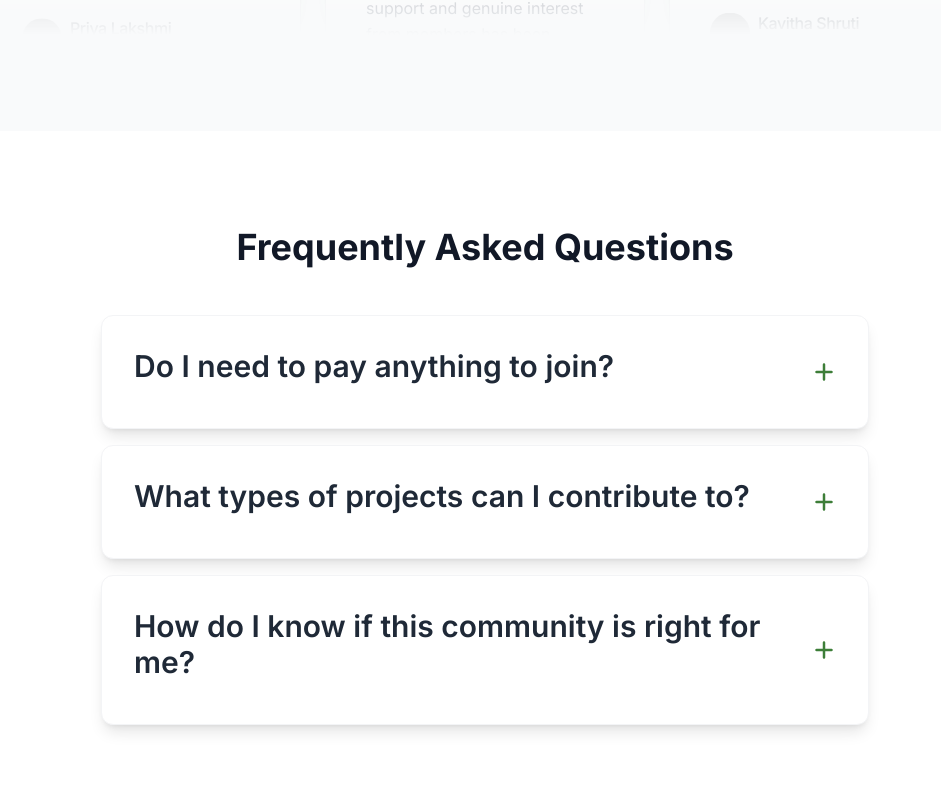
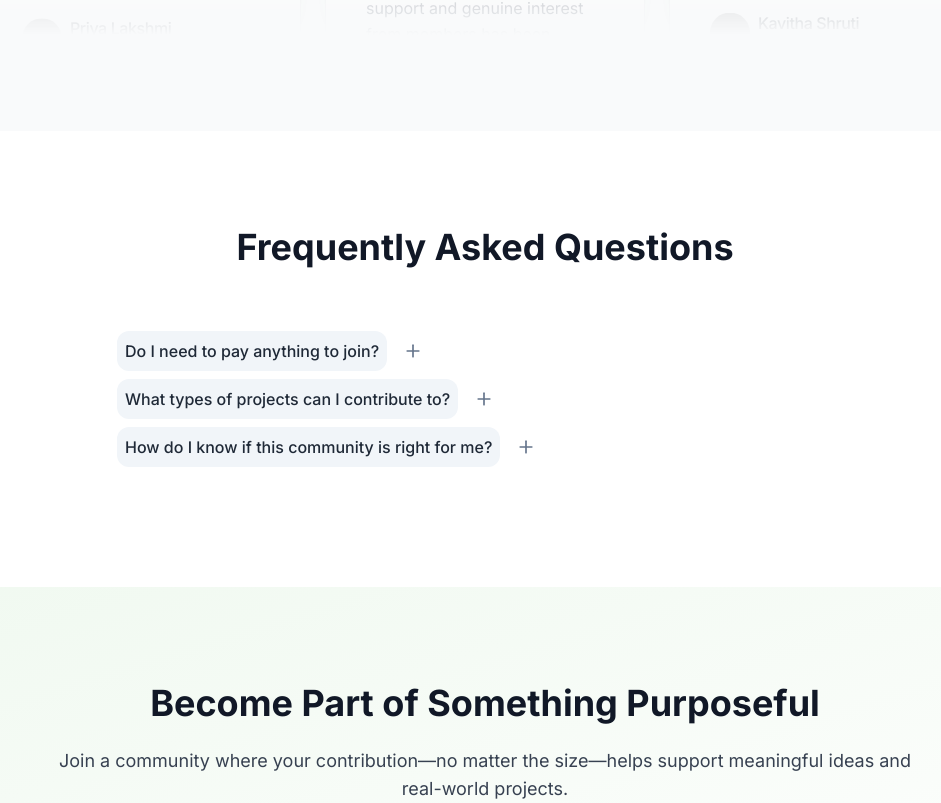
Before and after one commit to bala290498/creative-community, a Next.js app: page / in a window 1280 px wide. Shown: the part 7157-7960 px from the top of the page, without its empty margins (155-1096 px from the left). Built offline with nearby package versions, Linux system fonts and the light colour scheme; grey boxes are pictures that could not be loaded.

Commit message:
Replace FAQ component with FaqAccordion using Radix UI and Framer Motion

```diff
--- a/app/globals.css
+++ b/app/globals.css
@@ -8,6 +8,9 @@
     --card: 0 0% 100%;
     --card-foreground: 222.2 84% 4.9%;
     --muted-foreground: 215.4 16.3% 46.9%;
+    --primary: 142 71% 45%;
+    --primary-foreground: 0 0% 100%;
+    --muted: 210 40% 96.1%;
   }
 
   html {
@@ -66,6 +69,22 @@
 
   .text-muted-foreground {
     color: hsl(var(--muted-foreground));
+  }
+
+  .bg-primary {
+    background-color: hsl(var(--primary));
+  }
+
+  .text-primary {
+    color: hsl(var(--primary));
+  }
+
+  .text-primary-foreground {
+    color: hsl(var(--primary-foreground));
+  }
+
+  .bg-muted {
+    background-color: hsl(var(--muted));
   }
 }
 
--- a/components/HomePage.tsx
+++ b/components/HomePage.tsx
@@ -2,7 +2,7 @@ import Link from 'next/link'
 import TextType from './TextType'
 import Testimonials from './Testimonials'
 import { ShuffleHero } from './ui/shuffle-grid'
-import FAQ from './FAQ'
+import { FaqAccordion } from './ui/faq-accordion'
 import { Search, Handshake, Sparkles, FileText, Check } from 'lucide-react'
 import { WarpBackground } from './ui/warp-background'
 import { Card, CardContent, CardDescription, CardTitle } from './ui/card'
@@ -375,7 +375,38 @@ export default function HomePage() {
       <Testimonials />
 
       {/* 12. FAQ */}
-      <FAQ />
+      <section className="section-padding bg-white">
+        <div className="container-custom">
+          <div className="text-center mb-12">
+            <h2 className="heading-secondary mb-6">Frequently Asked Questions</h2>
+          </div>
+
+          <div className="max-w-3xl mx-auto">
+            <FaqAccordion
+              data={[
+                {
+                  id: 1,
+                  question: 'Do I need to pay anything to join?',
+                  answer: 'No. Membership is completely free. We do not charge fees or require financial commitments.',
+                },
+                {
+                  id: 2,
+                  question: 'What types of projects can I contribute to?',
+                  answer: 'You can participate in community-owned initiatives, member-led in-house projects, or collaborations with trusted partners.',
+                },
+                {
+                  id: 3,
+                  question: 'How do I know if this community is right for me?',
+                  answer: 'If you value ethical collaboration, transparency, and meaningful work without financial pressure, you\'ll feel at home here.',
+                },
+              ]}
+              timestamp=""
+              questionClassName="text-gray-800"
+              answerClassName="bg-secondary-500 text-white"
+            />
+          </div>
+        </div>
+      </section>
 
       {/* 13. Final Call-to-Action Section */}
       <section className="section-padding bg-gradient-to-br from-secondary-50 to-white">
--- /dev/null
+++ b/components/ui/faq-accordion.tsx
@@ -0,0 +1,154 @@
+"use client";
+
+import * as React from "react";
+
+import { motion } from "framer-motion";
+
+import * as Accordion from "@radix-ui/react-accordion";
+
+import { Minus, Plus } from "lucide-react";
+
+import { cn } from "@/lib/utils";
+
+
+
+interface FAQItem {
+  id: number;
+  question: string;
+  answer: string;
+  icon?: string;
+  iconPosition?: "left" | "right";
+}
+
+
+
+interface FaqAccordionProps {
+  data: FAQItem[];
+  className?: string;
+  timestamp?: string;
+  questionClassName?: string;
+  answerClassName?: string;
+}
+
+
+
+export function FaqAccordion({
+  data,
+  className,
+  timestamp = "Every day, 9:01 AM",
+  questionClassName,
+  answerClassName,
+}: FaqAccordionProps) {
+  const [openItem, setOpenItem] = React.useState<string | null>(null);
+
+
+
+  return (
+    <div className={cn("p-4", className)}>
+      {timestamp && (
+        <div className="mb-4 text-sm text-muted-foreground">{timestamp}</div>
+      )}
+
+
+
+      <Accordion.Root
+        type="single"
+        collapsible
+        value={openItem || ""}
+        onValueChange={(value) => setOpenItem(value)}
+      >
+        {data.map((item) => (
+          <Accordion.Item
+            value={item.id.toString()}
+            key={item.id}
+            className="mb-2"
+          >
+            <Accordion.Header>
+              <Accordion.Trigger className="flex w-full items-center justify-start gap-x-4">
+                <div
+                  className={cn(
+                    "relative flex items-center space-x-2 rounded-xl p-2 transition-colors",
+                    openItem === item.id.toString()
+                      ? "text-primary"
+                      : "bg-muted",
+                    questionClassName
+                  )}
+                  style={
+                    openItem === item.id.toString()
+                      ? { backgroundColor: "hsl(var(--primary) / 0.2)" }
+                      : {}
+                  }
+                  onMouseEnter={(e) => {
+                    if (openItem !== item.id.toString()) {
+                      e.currentTarget.style.backgroundColor = "hsl(var(--primary) / 0.1)";
+                    }
+                  }}
+                  onMouseLeave={(e) => {
+                    if (openItem !== item.id.toString()) {
+                      e.currentTarget.style.backgroundColor = "";
+                    }
+                  }}
+                >
+                  {item.icon && (
+                    <span
+                      className={cn(
+                        "absolute bottom-6",
+                        item.iconPosition === "right" ? "right-0" : "left-0"
+                      )}
+                      style={{
+                        transform: item.iconPosition === "right"
+                          ? "rotate(7deg)"
+                          : "rotate(-4deg)",
+                      }}
+                    >
+                      {item.icon}
+                    </span>
+                  )}
+                  <span className="font-medium">{item.question}</span>
+                </div>
+
+
+
+                <span
+                  className={cn(
+                    "text-muted-foreground",
+                    openItem === item.id.toString() && "text-primary"
+                  )}
+                >
+                  {openItem === item.id.toString() ? (
+                    <Minus className="h-5 w-5" />
+                  ) : (
+                    <Plus className="h-5 w-5" />
+                  )}
+                </span>
+              </Accordion.Trigger>
+            </Accordion.Header>
+            <Accordion.Content asChild forceMount>
+              <motion.div
+                initial="collapsed"
+                animate={openItem === item.id.toString() ? "open" : "collapsed"}
+                variants={{
+                  open: { opacity: 1, height: "auto" },
+                  collapsed: { opacity: 0, height: 0 },
+                }}
+                transition={{ duration: 0.4 }}
+                className="overflow-hidden"
+              >
+                <div className="ml-7 mt-1 md:ml-16">
+                  <div
+                    className={cn(
+                      "relative max-w-xs rounded-2xl bg-primary px-4 py-2 text-primary-foreground",
+                      answerClassName
+                    )}
+                  >
+                    {item.answer}
+                  </div>
+                </div>
+              </motion.div>
+            </Accordion.Content>
+          </Accordion.Item>
+        ))}
+      </Accordion.Root>
+    </div>
+  );
+}
--- a/package.json
+++ b/package.json
@@ -9,7 +9,9 @@
     "lint": "next lint"
   },
   "dependencies": {
+    "@radix-ui/react-accordion": "^1.2.12",
     "clsx": "^2.1.1",
+    "framer-motion": "^12.23.24",
     "gray-matter": "^4.0.3",
     "gsap": "^3.13.0",
     "lucide-react": "^0.553.0",
--- a/tailwind.config.ts
+++ b/tailwind.config.ts
@@ -33,6 +33,14 @@ const config: Config = {
           800: '#2b5128',
           900: '#244322',
         },
+        primary: {
+          DEFAULT: 'hsl(var(--primary))',
+          foreground: 'hsl(var(--primary-foreground))',
+        },
+        muted: {
+          DEFAULT: 'hsl(var(--muted))',
+          foreground: 'hsl(var(--muted-foreground))',
+        },
       },
       animation: {
         'fade-in': 'fadeIn 0.5s ease-in-out',
```
Also changed, not shown: 1 other file (tests, documents, lock files or other folders).
